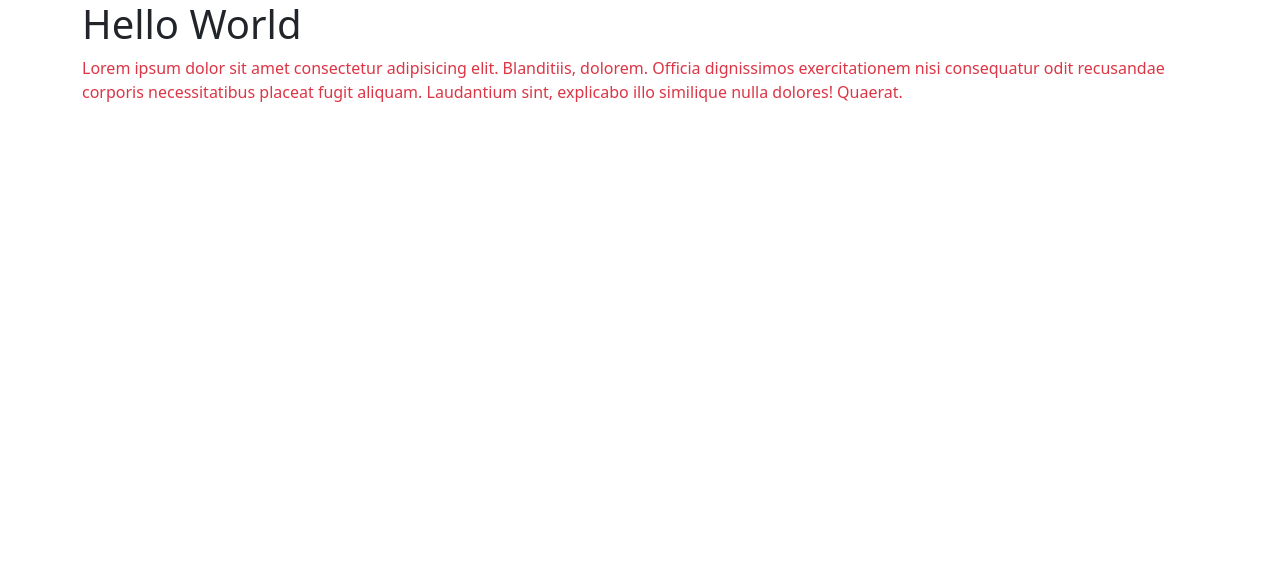
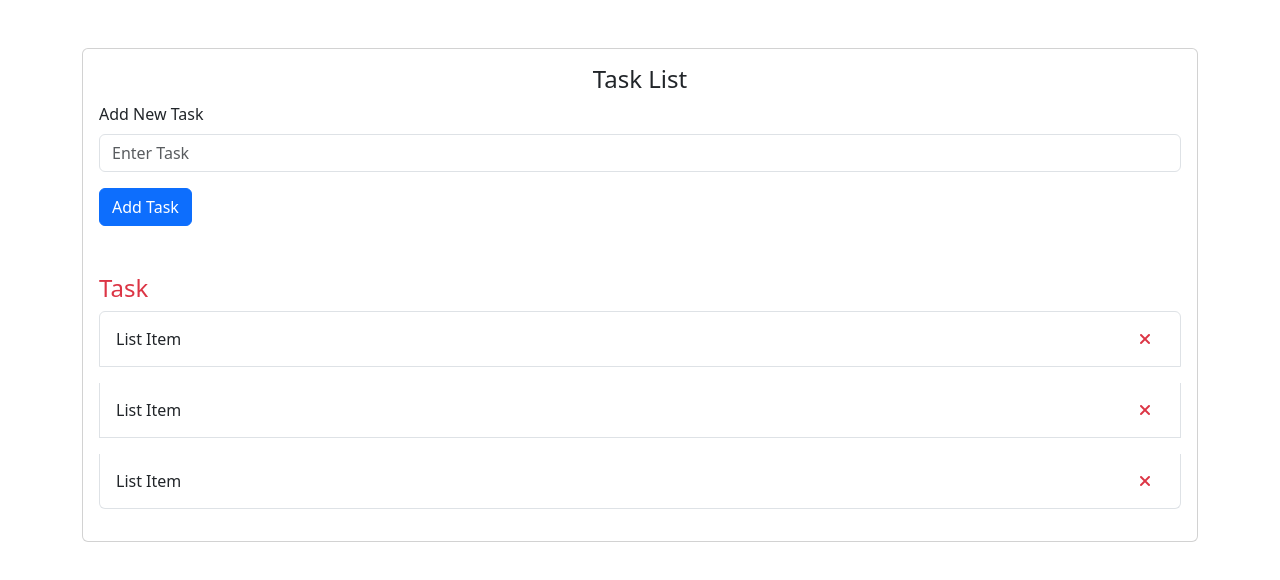
Before and after one commit to mokammeltanvir/Todo-vue, a Vue app: page / in a window 1280 px wide. Shown: the top 580 px of the page. Built offline with nearby package versions, Linux system fonts and the light colour scheme.

Commit message:
TODO UI Design using Bootstrap

```diff
--- a/index.html
+++ b/index.html
@@ -1,10 +1,17 @@
 <!DOCTYPE html>
 <html lang="en">
   <head>
-    <meta charset="UTF-8">
-    <link rel="icon" href="/favicon.ico">
-    <meta name="viewport" content="width=device-width, initial-scale=1.0">
+    <meta charset="UTF-8" />
+    <link rel="icon" href="/favicon.ico" />
+    <meta name="viewport" content="width=device-width, initial-scale=1.0" />
     <title>Vite App</title>
+    <link
+      rel="stylesheet"
+      href="https://cdnjs.cloudflare.com/ajax/libs/font-awesome/6.4.0/css/all.min.css"
+      integrity="sha512-iecdLmaskl7CVkqkXNQ/ZH/XLlvWZOJyj7Yy7tcenmpD1ypASozpmT/E0iPtmFIB46ZmdtAc9eNBvH0H/ZpiBw=="
+      crossorigin="anonymous"
+      referrerpolicy="no-referrer"
+    />
   </head>
   <body>
     <div id="app"></div>
--- a/src/App.vue
+++ b/src/App.vue
@@ -3,9 +3,44 @@
 </script>
 
 <template>
+  <!-- TODO App -->
   <div class="container">
-  <h1>Hello World</h1>
-  <p class="text-danger">Lorem ipsum dolor sit amet consectetur adipisicing elit. Blanditiis, dolorem. Officia dignissimos exercitationem nisi consequatur odit recusandae corporis necessitatibus placeat fugit aliquam. Laudantium sint, explicabo illo similique nulla dolores! Quaerat.</p>
+  <div class="row my-5">
+  <div class="col-md-12">
+  <div class="card">
+  <div class="card-body">
+  <h4 class="card-title text-center">Task List</h4>
+  <div class="row mb-3">
+  <form action="#">
+  <div class="form-group">
+  <label for="task" class="form-label">Add New Task</label>
+  <input type="text" class="form-control" id="task" placeholder="Enter Task">
+  </div>
+  <input type="submit" class="btn btn-primary mt-3" value="Add Task">
+
+  </form>
+  </div>
+  </div>
+
+  <div class="card-body">
+  <h4 class="text-danger">Task</h4>
+  <ul class="list-group">
+  <li class="list-group-item d-flex justify-content-between align-items-center mb-3">List Item
+  <a href="" class="btn link-danger"><i class="fa-solid fa-xmark"></i></a>
+  </li>
+  <li class="list-group-item d-flex justify-content-between align-items-center  mb-3">List Item
+  <a href="" class="btn link-danger"><i class="fa-solid fa-xmark"></i></a>
+  </li>
+  <li class="list-group-item d-flex justify-content-between align-items-center  mb-3">List Item
+  <a href="" class="btn link-danger"><i class="fa-solid fa-xmark"></i></a>
+  </li>
+
+  </ul>
+  </div>
+
+  </div>
+  </div>
+  </div>
   </div>
 
 </template>
```
